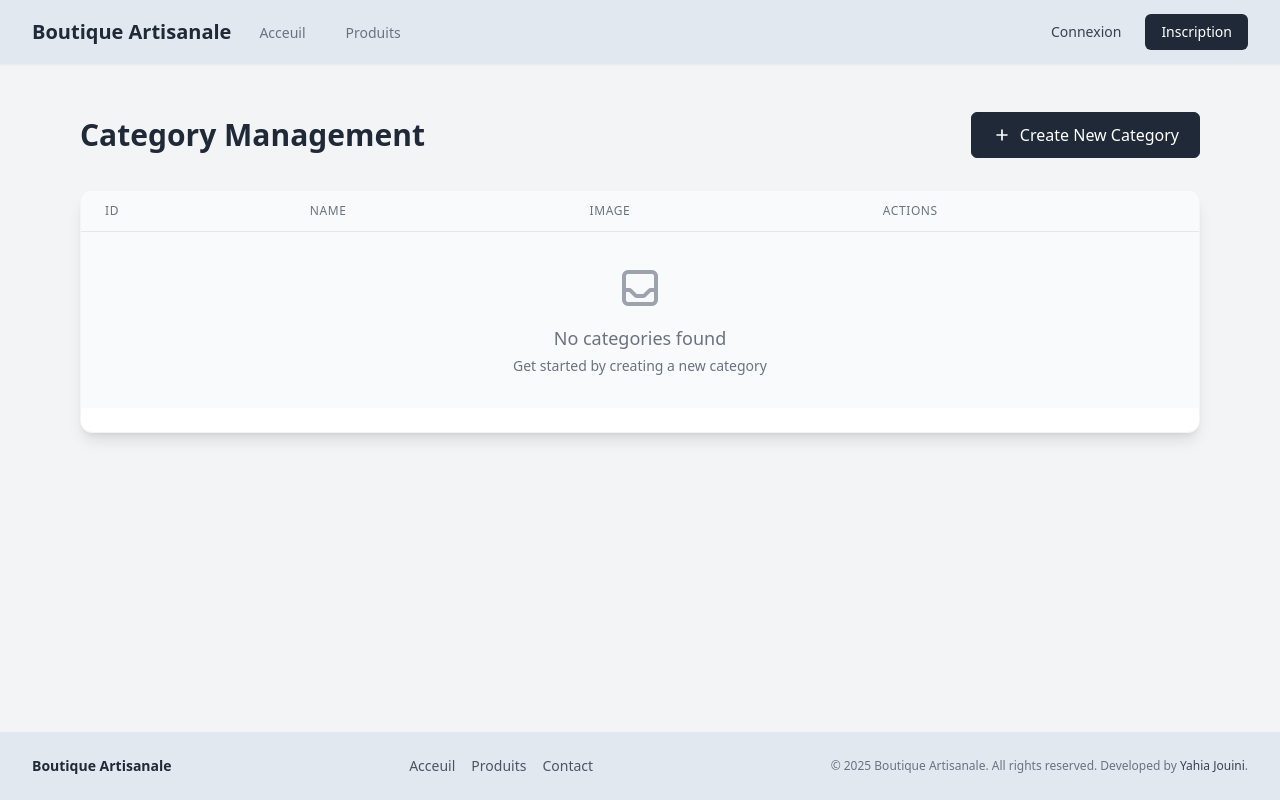
After one commit to YahiaJouini/symfony-ecommerce, a Symfony app: template templates/dashboard/category/index.html.twig in a window 1280 px wide. The commit adds this page. Run offline with Twig, Linux system fonts and the light colour scheme; the template is opened without the code that fills it, so the values that code supplies are empty; some libraries are stand-ins or nearby versions.

Commit message:
feat: Implement category management; add DashboardCategoryController, CategoryType form, and related templates for category creation, editing, and listing

```diff
--- /dev/null
+++ b/templates/dashboard/category/index.html.twig
@@ -0,0 +1,93 @@
+{% extends 'base.html.twig' %}
+
+{% block title %}Category Management{% endblock %}
+
+{% block body %}
+   <div class="container mx-auto px-4 pb-10 mt-28">
+        <div class="flex flex-col sm:flex-row justify-between items-start sm:items-center gap-4 mb-8">
+            <h1 class="text-3xl font-bold text-gray-800">Category Management</h1>
+            <a href="{{ path('admin_category_new') }}" class="bg-gray-800 text-white rounded-md border px-5 py-2.5 border-gray-800 hover:bg-gray-700 transition duration-200 flex items-center">
+                <svg xmlns="http://www.w3.org/2000/svg" class="h-5 w-5 mr-2" fill="none" viewBox="0 0 24 24" stroke="currentColor">
+                    <path stroke-linecap="round" stroke-linejoin="round" stroke-width="2" d="M12 6v6m0 0v6m0-6h6m-6 0H6" />
+                </svg>
+                Create New Category
+            </a>
+        </div>
+
+        {% for message in app.flashes('success') %}
+            <div class="bg-green-100 border-l-4 border-green-500 text-green-700 p-4 rounded-lg shadow-sm mb-6 flex items-center">
+                <svg xmlns="http://www.w3.org/2000/svg" class="h-5 w-5 mr-2 text-green-500" fill="none" viewBox="0 0 24 24" stroke="currentColor">
+                    <path stroke-linecap="round" stroke-linejoin="round" stroke-width="2" d="M9 12l2 2 4-4m6 2a9 9 0 11-18 0 9 9 0 0118 0z" />
+                </svg>
+                {{ message }}
+            </div>
+        {% endfor %}
+
+        <div class="bg-white rounded-xl shadow-lg overflow-hidden border border-gray-100">
+            <div class="overflow-x-auto">
+                <table class="min-w-full">
+                    <thead>
+                        <tr class="bg-gray-50">
+                            <th class="py-3 px-6 text-left text-xs font-medium text-gray-500 uppercase tracking-wider border-b">ID</th>
+                            <th class="py-3 px-6 text-left text-xs font-medium text-gray-500 uppercase tracking-wider border-b">Name</th>
+                            <th class="py-3 px-6 text-left text-xs font-medium text-gray-500 uppercase tracking-wider border-b">Image</th>
+                            <th class="py-3 px-6 text-left text-xs font-medium text-gray-500 uppercase tracking-wider border-b">Actions</th>
+                        </tr>
+                    </thead>
+                    <tbody class="divide-y divide-gray-200">
+                        {% for category in pagination %}
+                            <tr class="hover:bg-gray-50 transition-colors duration-200">
+                                <td class="py-4 px-6 whitespace-nowrap text-sm text-gray-500">{{ category.id }}</td>
+                                <td class="py-4 px-6 whitespace-nowrap text-sm font-medium text-gray-800">{{ category.name }}</td>
+                                <td class="py-4 px-6 whitespace-nowrap">
+                                    {% if category.image %}
+                                        <img src="{{ category.image }}" alt="{{ category.name }}" class="h-10 w-10 rounded-full object-cover">
+                                    {% else %}
+                                        <div class="h-10 w-10 rounded-full bg-gray-200 flex items-center justify-center">
+                                            <svg xmlns="http://www.w3.org/2000/svg" class="h-5 w-5 text-gray-400" fill="none" viewBox="0 0 24 24" stroke="currentColor">
+                                                <path stroke-linecap="round" stroke-linejoin="round" stroke-width="2" d="M4 16l4.586-4.586a2 2 0 012.828 0L16 16m-2-2l1.586-1.586a2 2 0 012.828 0L20 14m-6-6h.01M6 20h12a2 2 0 002-2V6a2 2 0 00-2-2H6a2 2 0 00-2 2v12a2 2 0 002 2z" />
+                                            </svg>
+                                        </div>
+                                    {% endif %}
+                                </td>
+                                <td class="py-4 px-6 whitespace-nowrap text-sm text-gray-500">
+                                    <div class="flex space-x-2">
+                                        <a href="{{ path('admin_category_edit', {'id': category.id}) }}" class="text-emerald-600 hover:text-emerald-900 flex items-center" title="Edit">
+                                            <svg xmlns="http://www.w3.org/2000/svg" class="h-5 w-5" fill="none" viewBox="0 0 24 24" stroke="currentColor">
+                                                <path stroke-linecap="round" stroke-linejoin="round" stroke-width="2" d="M11 5H6a2 2 0 00-2 2v11a2 2 0 002 2h11a2 2 0 002-2v-5m-1.414-9.414a2 2 0 112.828 2.828L11.828 15H9v-2.828l8.586-8.586z" />
+                                            </svg>
+                                        </a>
+                                        <form method="post" action="{{ path('admin_category_delete', {'id': category.id}) }}" class="inline" onsubmit="return confirm('Are you sure you want to delete this category?');">
+                                            <input type="hidden" name="_token" value="{{ csrf_token('delete' ~ category.id) }}">
+                                            <button type="submit" class="text-red-600 hover:text-red-900 flex items-center" title="Delete">
+                                                <svg xmlns="http://www.w3.org/2000/svg" class="h-5 w-5" fill="none" viewBox="0 0 24 24" stroke="currentColor">
+                                                    <path stroke-linecap="round" stroke-linejoin="round" stroke-width="2" d="M19 7l-.867 12.142A2 2 0 0116.138 21H7.862a2 2 0 01-1.995-1.858L5 7m5 4v6m4-6v6m1-10V4a1 1 0 00-1-1h-4a1 1 0 00-1 1v3M4 7h16" />
+                                                </svg>
+                                            </button>
+                                        </form>
+                                    </div>
+                                </td>
+                            </tr>
+                        {% else %}
+                            <tr>
+                                <td colspan="4" class="py-8 px-6 text-center text-gray-500 bg-gray-50">
+                                    <div class="flex flex-col items-center">
+                                        <svg xmlns="http://www.w3.org/2000/svg" class="h-12 w-12 text-gray-400 mb-3" fill="none" viewBox="0 0 24 24" stroke="currentColor">
+                                            <path stroke-linecap="round" stroke-linejoin="round" stroke-width="2" d="M20 13V6a2 2 0 00-2-2H6a2 2 0 00-2 2v7m16 0v5a2 2 0 01-2 2H6a2 2 0 01-2-2v-5m16 0h-2.586a1 1 0 00-.707.293l-2.414 2.414a1 1 0 01-.707.293h-3.172a1 1 0 01-.707-.293l-2.414-2.414A1 1 0 006.586 13H4" />
+                                        </svg>
+                                        <p class="text-lg font-medium">No categories found</p>
+                                        <p class="text-sm text-gray-500 mt-1">Get started by creating a new category</p>
+                                    </div>
+                                </td>
+                            </tr>
+                        {% endfor %}
+                    </tbody>
+                </table>
+
+                <div class="mt-6">
+                    {{ knp_pagination_render(pagination) }}
+                </div>
+            </div>
+        </div>
+    </div>
+{% endblock %}
--- a/templates/dashboard/product/edit.html.twig
+++ b/templates/dashboard/product/edit.html.twig
@@ -59,7 +59,6 @@
                     'label_attr': {'class': 'block text-sm text-gray-700'}
                 }) }}
 
-                <!-- Product Category Field -->
                 {{ form_row(form.category, {
                     'attr': {'class': 'mt-1 block w-full rounded-md border border-gray-300 px-3 py-2 text-gray-700 focus:border-gray-500'},
                     'row_attr': {'class': 'form-row'},
--- a/templates/navbar.html.twig
+++ b/templates/navbar.html.twig
@@ -15,7 +15,7 @@
                                   text-sm font-medium">
                             Manager produit
                         </a>
-                        <a href="#"
+                        <a href="{{ path('admin_category') }}"
                            class="inline-flex items-center px-1 pt-1 border-b-2
                                   {% if app.request.attributes.get('_route') == 'admin_category_add' %}border-gray-500 text-gray-900{% else %}border-transparent text-gray-500 hover:border-gray-300 hover:text-gray-700{% endif %}
                                   text-sm font-medium">
```
Also changed, not shown: src/Controller/DashboardCategoryController.php (added, +118 -0 lines), src/Form/CategoryType.php (added, +52 -0 lines), templates/dashboard/category/edit.html.twig (added, +39 -0 lines), templates/dashboard/category/new.html.twig (added, +30 -0 lines).
